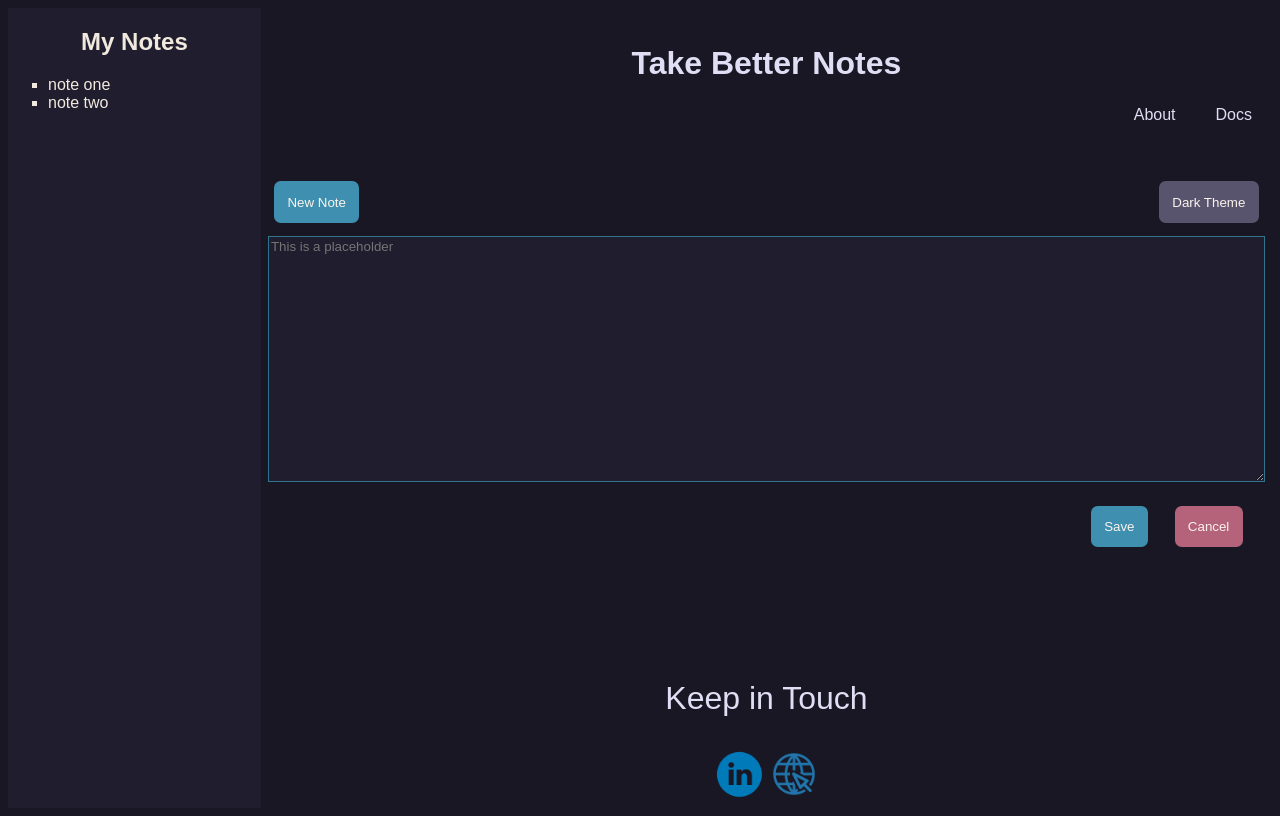
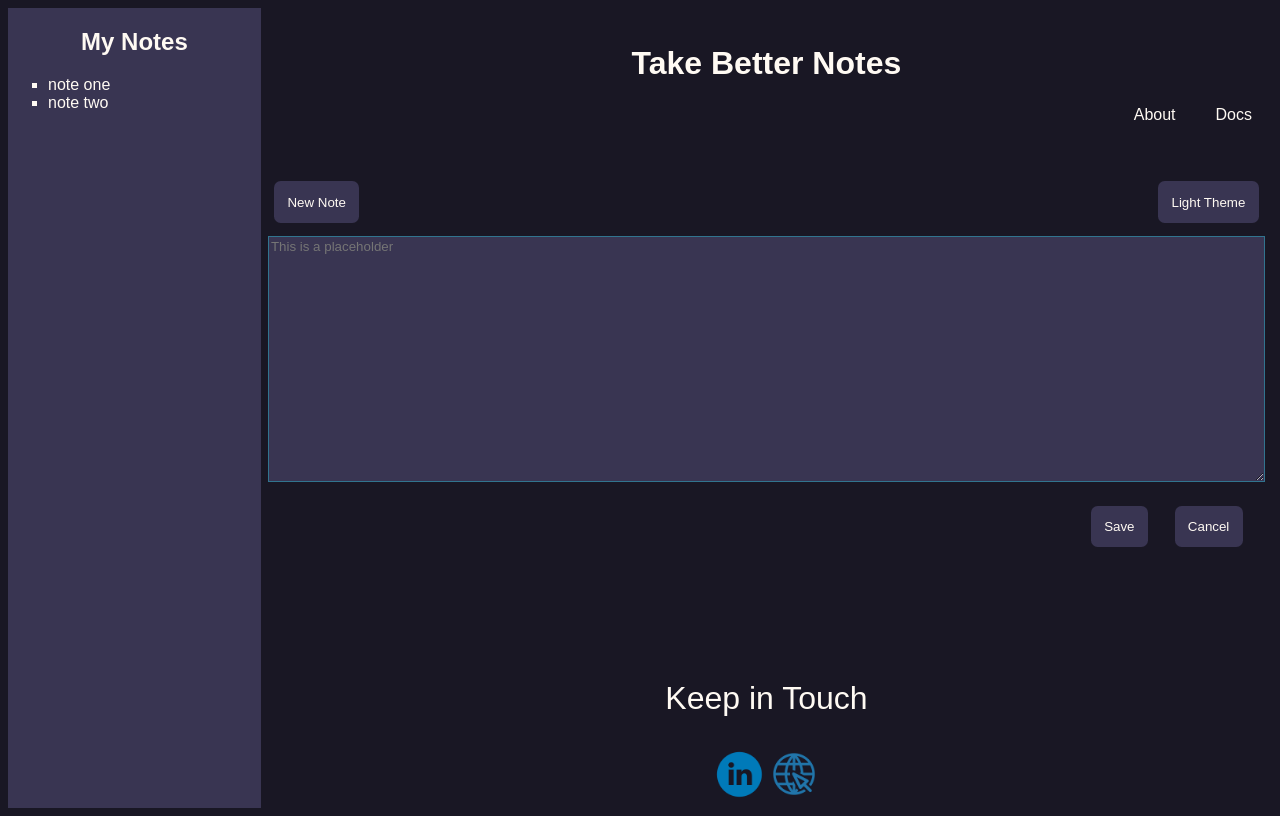
Before and after one commit to a17876/note_website_new, a plain HTML site: page index.html in a window 1280 px wide. Both pictures are taken after a click on the button "Dark Theme". Drawn offline with Linux system fonts and the light colour scheme; a web font is replaced by a local one.

Commit message:
change js darkmode - using toggle

```diff
--- a/css/stylesheet.css
+++ b/css/stylesheet.css
@@ -48,6 +48,7 @@ button{
 .dark{
     background-color:#59546d;
 }
+
 .cancel{
     background-color:#b4637a;
 }
@@ -72,6 +73,17 @@ p{
     font-family: "Baloo Tammudu 2", sans-serif;
     color: #59546d;
     border-color: #31748f;
+}
+.dark_mode1{
+    background-color: #393552;
+    color: #fffaf3;
+}
+.dark_mode2{
+    background-color: #191724;
+    color: #fffaf3;
+}
+.dark_mode3{
+    content: "Light Theme";
 }
 
 @media screen and (min-width:600px){
--- a/index.html
+++ b/index.html
@@ -9,8 +9,8 @@
     <script src="js/script.js" defer></script>
 </head>
 
-<body>
-    <header>
+<body class="body">
+    <header class="header">
         <h1>Take Better Notes</h1>
 
         <nav>
@@ -21,7 +21,7 @@
         </nav>
     </header>
 
-    <aside>
+    <aside class="aside">
         <h2>My Notes</h2>
         <ul class="aside_ul">
             <li>note one</li>
@@ -30,15 +30,15 @@
     </aside>
     <main>
         <section class="one">
-            <button class="new" type="button"> New Note </button>
-            <button class="dark" type="button"> Dark Theme </button>
+            <button class="new button" type="button"> New Note </button>
+            <button class="dark button" type="button"> Dark Theme </button>
         </section>
         <section class="note">
             <textarea class="textarea" placeholder="This is a placeholder"></textarea>
         </section>
         <section class="two">
-            <button class="save" type="button">Save</button>
-            <button class="cancel" type="button">Cancel</button>
+            <button class="save button" type="button">Save</button>
+            <button class="cancel button" type="button">Cancel</button>
         </section>
     </main>
 
--- a/js/script.js
+++ b/js/script.js
@@ -1,16 +1,27 @@
 const darkButton = document.querySelector(".dark");
 
-function darkTheme(){
-    document.body.style.backgroundColor = "#191724";
-    document.querySelector('header').style.backgroundColor = "#191724";
-    document.querySelector('header').style.color = "#e0def4";
-    document.querySelector('footer').style.color = "#e0def4";
-    document.querySelector('aside').style.backgroundColor = "#1f1d2e";
-    document.querySelector('textarea').style.backgroundColor = "#1f1d2e";
-    document.querySelector('textarea').style.color = "#e0def4";
+
+
+
+function changeBG() {
+    document.querySelector(".dark").classList.toggle("dark_mode1");
+    document.querySelector(".cancel").classList.toggle("dark_mode1");
+    document.querySelector(".save").classList.toggle("dark_mode1");
+    document.querySelector(".new").classList.toggle("dark_mode1");
+    document.querySelector(".body").classList.toggle("dark_mode2");
+    document.querySelector(".textarea").classList.toggle("dark_mode1");
+    document.querySelector(".aside").classList.toggle("dark_mode1");
+    document.querySelector(".header").classList.toggle("dark_mode2");
+    if (darkButton.innerHTML === "Light Theme"){
+        darkButton.innerHTML = "Dark Theme"
+    } else {
+        darkButton.innerHTML = "Light Theme"
+    }
 }
 
-darkButton.addEventListener("click", darkTheme);
+darkButton.addEventListener("click", changeBG);
+
+
 
 
 
```
